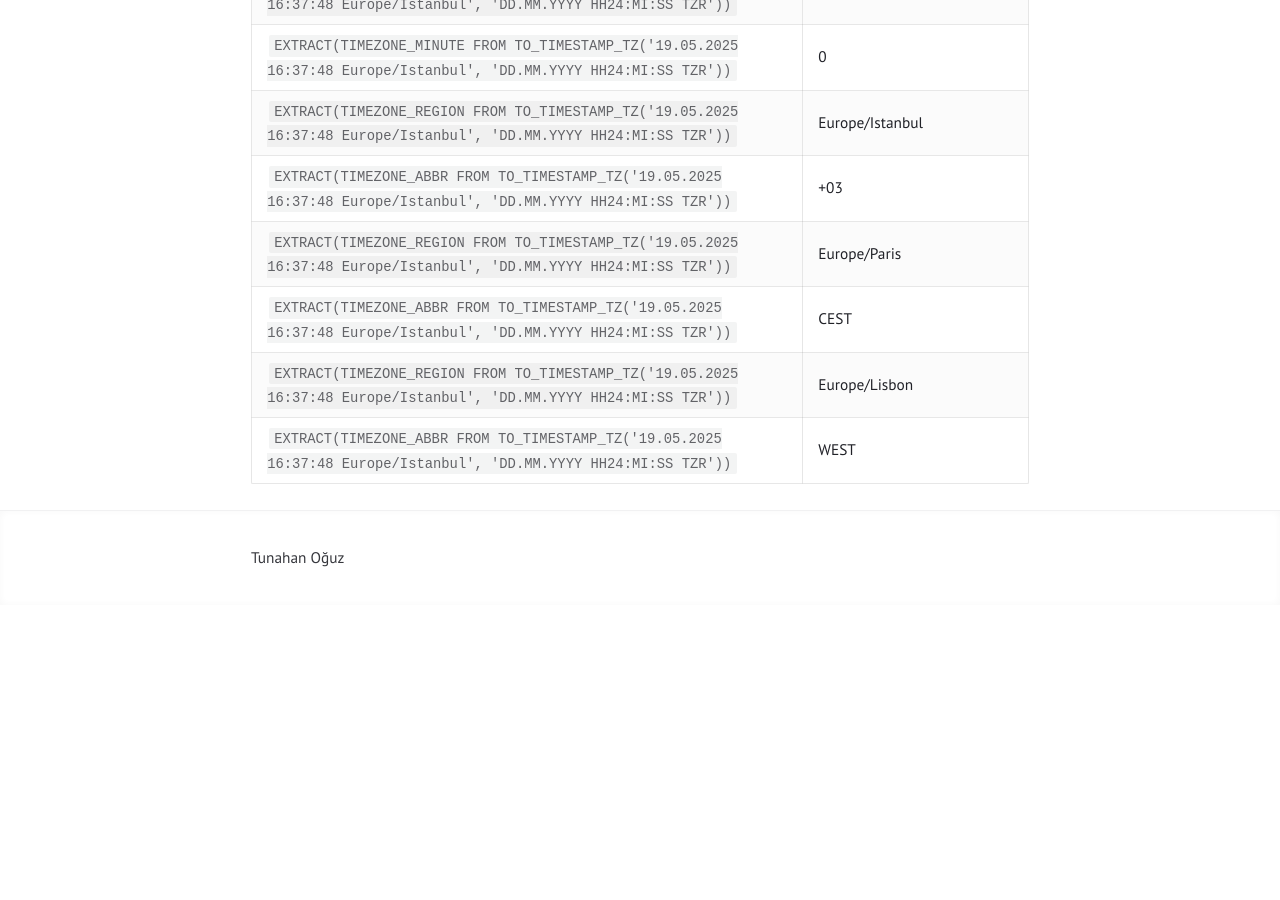
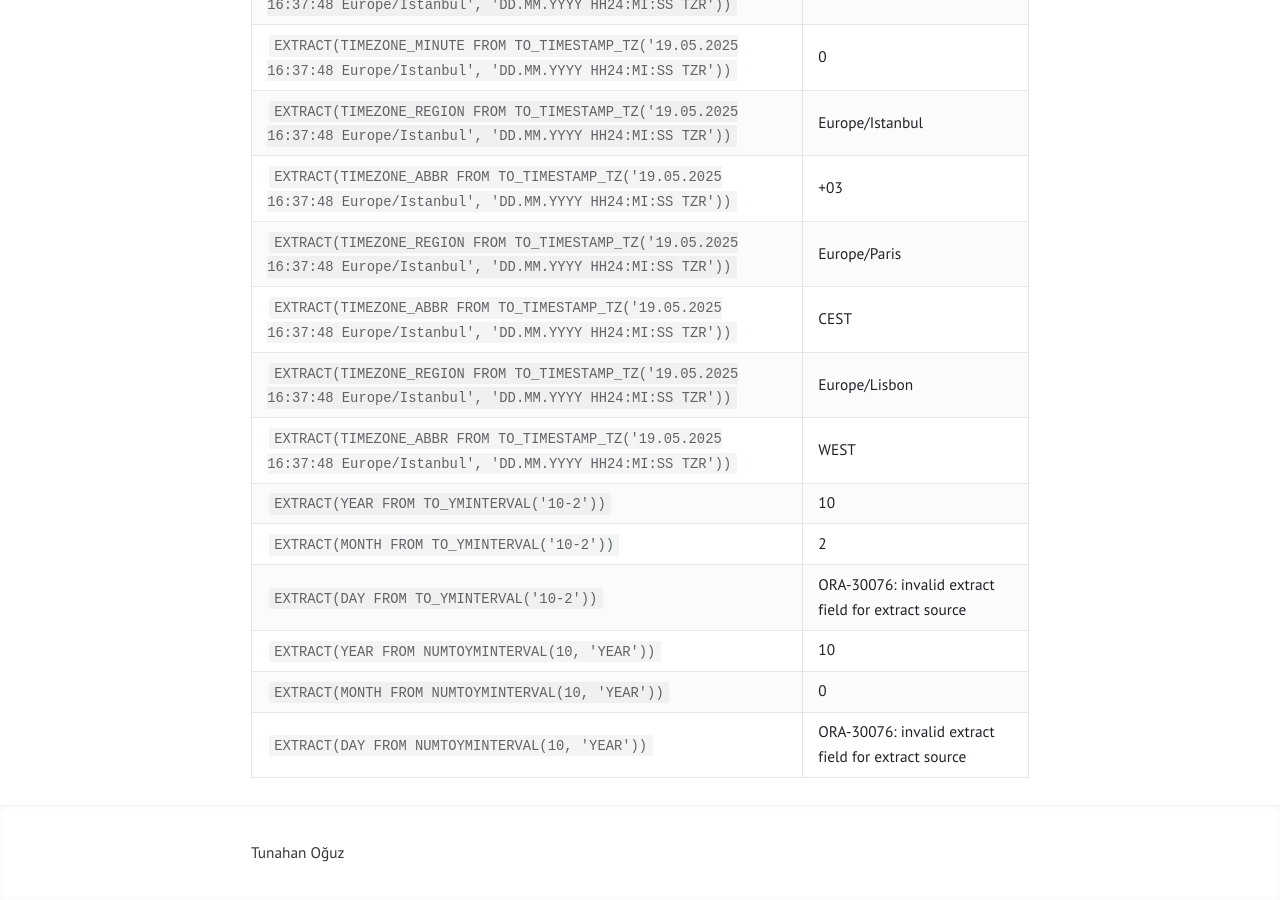
Before and after one commit to tunahanoguz/tunahanoguz.github.io, a Jekyll site: the page built from _posts/2025-05-26-oracle-EXTRACT-fonksiyonu.md, in a window 1280 px wide and 900 px high, scrolled down 3524 px. Built offline with Jekyll 4.4.1, drawn with Linux system fonts in a browser that asks for light colours; before the commit the page ends 4129 px from its top, so only the background shows below that.

Commit message:
Update 2025-05-26-oracle-EXTRACT-fonksiyonu.md

```diff
--- a/_posts/2025-05-26-oracle-EXTRACT-fonksiyonu.md
+++ b/_posts/2025-05-26-oracle-EXTRACT-fonksiyonu.md
@@ -74,5 +74,11 @@ Aşağıdaki tabloda `EXTRACT` fonksiyonu için kullanım örnekleri yer almakta
 | `EXTRACT(TIMEZONE_ABBR FROM TO_TIMESTAMP_TZ('19.05.2025 16:37:48 Europe/Istanbul', 'DD.MM.YYYY HH24:MI:SS TZR'))`   | +03           |
 | `EXTRACT(TIMEZONE_REGION FROM TO_TIMESTAMP_TZ('19.05.2025 16:37:48 Europe/Istanbul', 'DD.MM.YYYY HH24:MI:SS TZR'))` | Europe/Paris  |
 | `EXTRACT(TIMEZONE_ABBR FROM TO_TIMESTAMP_TZ('19.05.2025 16:37:48 Europe/Istanbul', 'DD.MM.YYYY HH24:MI:SS TZR'))`   | CEST          |
-| `EXTRACT(TIMEZONE_REGION FROM TO_TIMESTAMP_TZ('19.05.2025 16:37:48 Europe/Istanbul', 'DD.MM.YYYY HH24:MI:SS TZR'))` | Europe/Lisbon  |
+| `EXTRACT(TIMEZONE_REGION FROM TO_TIMESTAMP_TZ('19.05.2025 16:37:48 Europe/Istanbul', 'DD.MM.YYYY HH24:MI:SS TZR'))` | Europe/Lisbon |
 | `EXTRACT(TIMEZONE_ABBR FROM TO_TIMESTAMP_TZ('19.05.2025 16:37:48 Europe/Istanbul', 'DD.MM.YYYY HH24:MI:SS TZR'))`   | WEST          |
+| `EXTRACT(YEAR FROM TO_YMINTERVAL('10-2'))`                                                                          | 10            |
+| `EXTRACT(MONTH FROM TO_YMINTERVAL('10-2'))`                                                                         | 2             |
+| `EXTRACT(DAY FROM TO_YMINTERVAL('10-2'))`                                                                           | ORA-30076: invalid extract field for extract source |
+| `EXTRACT(YEAR FROM NUMTOYMINTERVAL(10, 'YEAR'))`                                                                    | 10            |
+| `EXTRACT(MONTH FROM NUMTOYMINTERVAL(10, 'YEAR'))`                                                                   | 0             |
+| `EXTRACT(DAY FROM NUMTOYMINTERVAL(10, 'YEAR'))`                                                                     | ORA-30076: invalid extract field for extract source |
```
